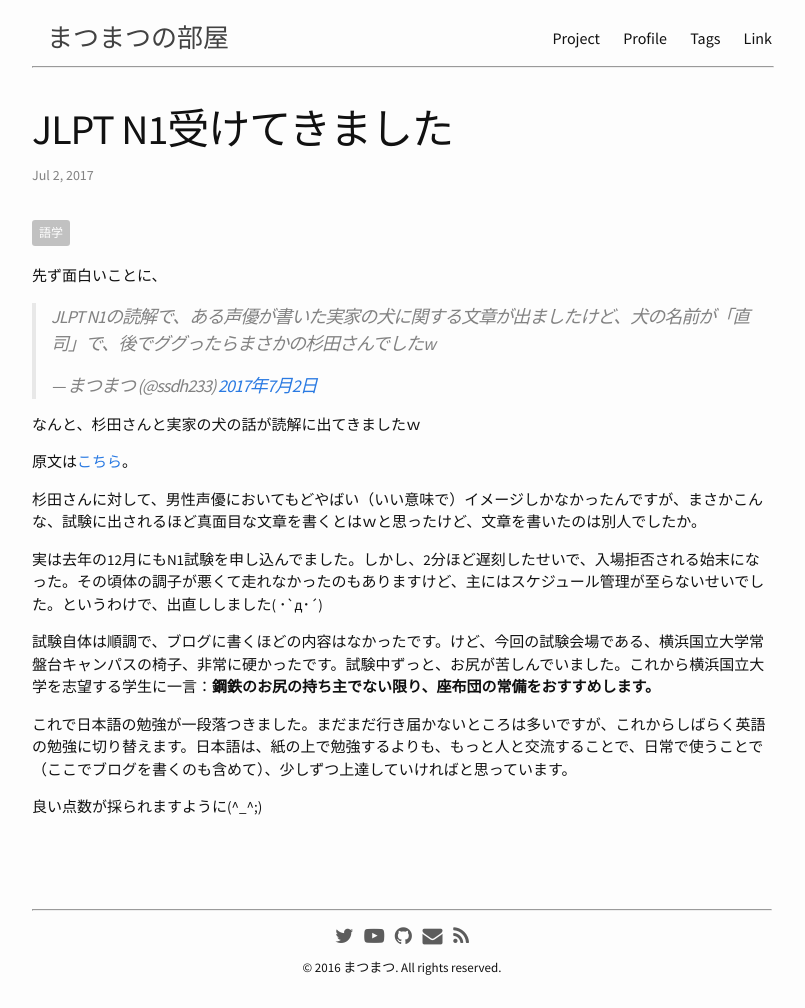
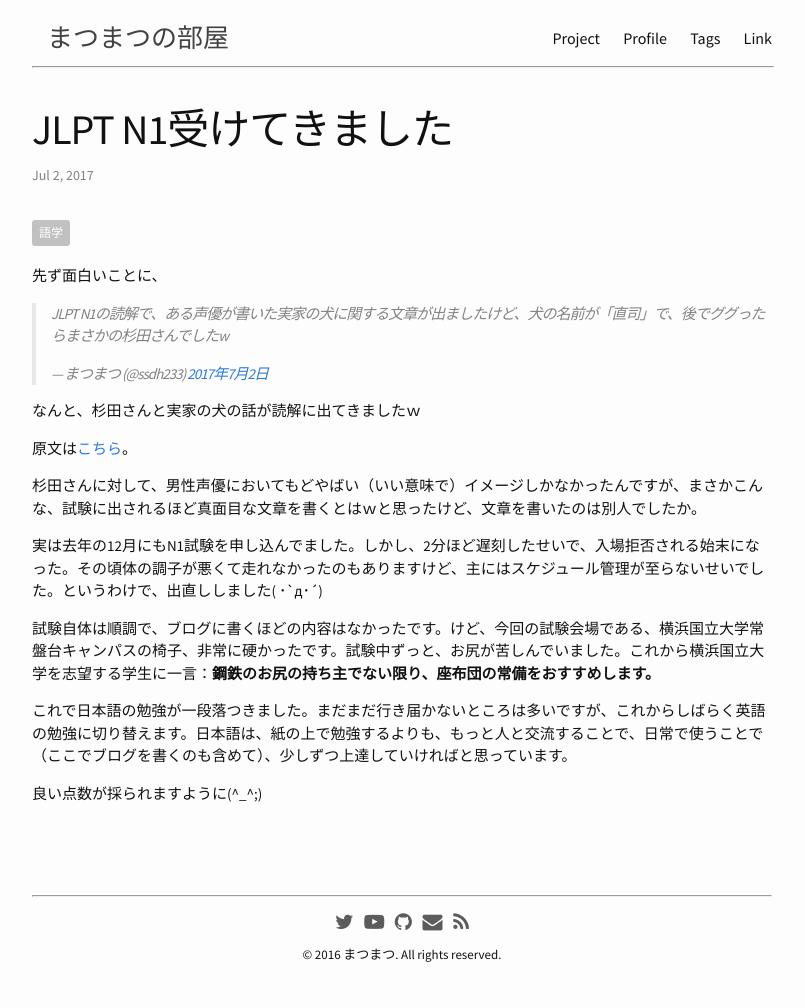
Before and after one commit to ssdh233/ssdh233.github.io, a Jekyll site: the page built from _posts/2017-07-02-jlpt-n1.md, in a window 1280 px wide. Shown: the whole page, without its empty margins (238-1043 px from the left). Built offline with Jekyll 4.4.1, drawn with Linux system fonts in a browser that asks for light colours; nearby versions of some CDN libraries; some web fonts are replaced; comment, search, counter and statistics services are not loaded.

Commit message:
Adjust font-size of quote

```diff
--- a/_sass/_base.scss
+++ b/_sass/_base.scss
@@ -111,7 +111,6 @@ blockquote {
     color: $grey-color;
     border-left: 4px solid $grey-color-light;
     padding-left: $spacing-unit / 2;
-    font-size: 18px;
     letter-spacing: -1px;
     font-style: italic;
 
```
